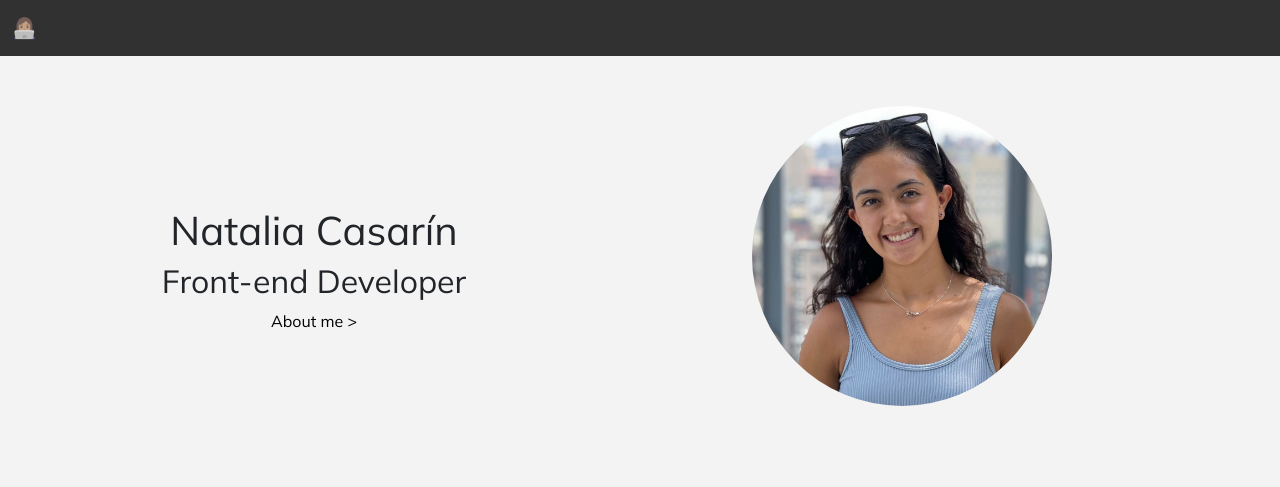
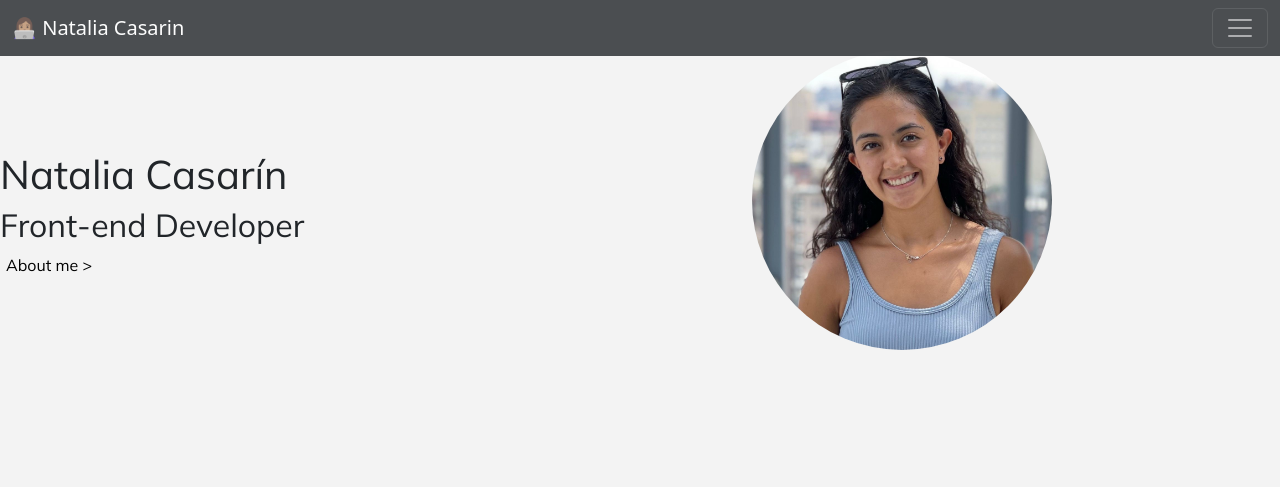
Before and after one commit to natcas9/Personal_Portafolio-Casarin, a plain HTML site: page index.html in a window 1280 px wide. Drawn offline with nearby package versions, Linux system fonts and the light colour scheme.

Commit message:
arrange navbar

```diff
--- a/index.html
+++ b/index.html
@@ -44,7 +44,7 @@
   </head>
   <body>
     <!-- Navbar -->
-    <nav class="navbar navbar-expand-lg sticky-top">
+    <nav class="navbar navbar-dark bg-dark fixed-top">
       <div class="container-fluid">
         <a class="navbar-brand" href="index.html">👩🏽‍💻 Natalia Casarin</a>
         <button
@@ -79,7 +79,7 @@
     <!-- End Navbar -->
     <div class="profile">
       <div class="row">
-        <div class="col-6 personal-info text-center">
+        <div class="col-6 personal-info">
           <h1>Natalia Casarín</h1>
           <h2 class="special-info">Front-end Developer</h2>
           <button>About me ></button>
```
